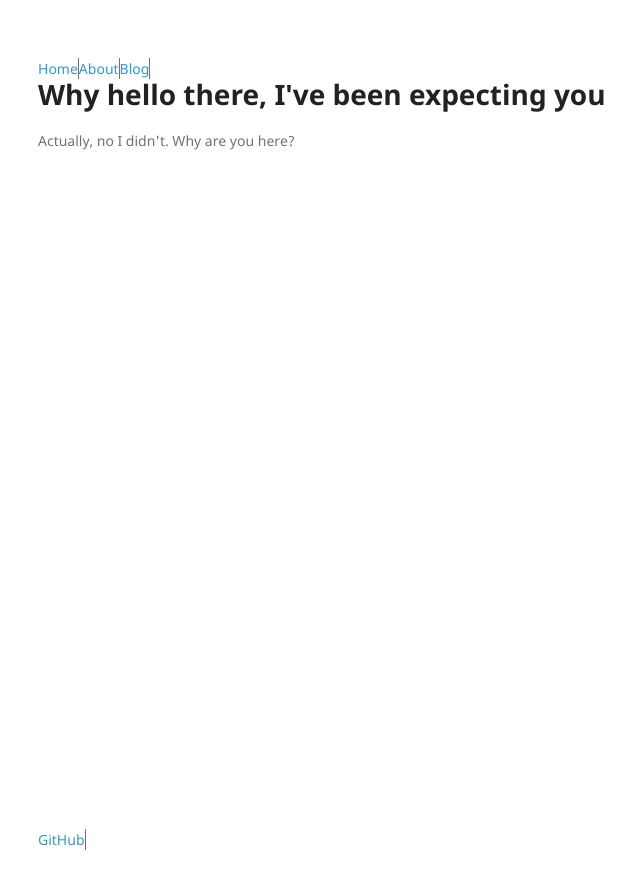
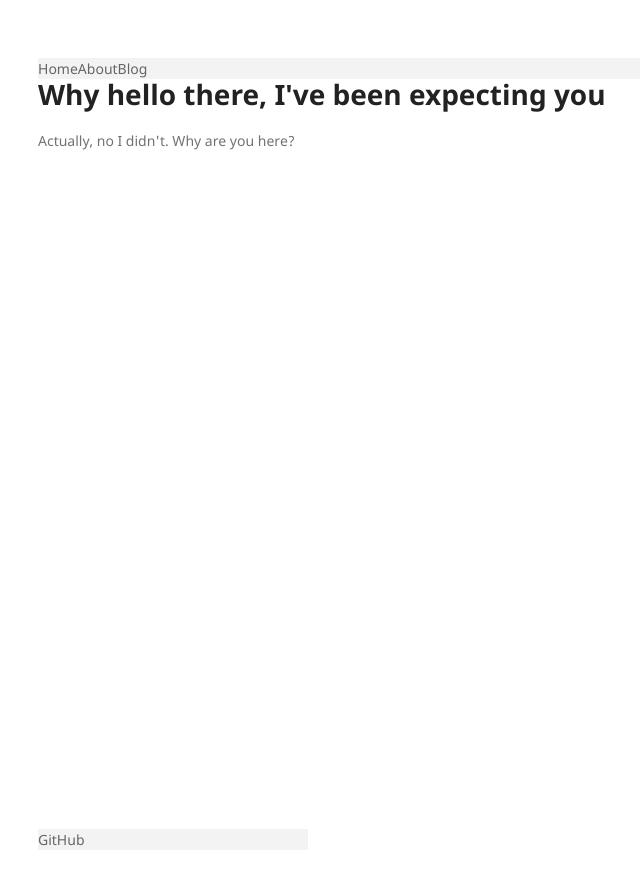
Before and after one commit to pbnjeff89/pbnjeff89.github.io, a Jekyll site: the page built from index.html, in a window 1280 px wide. Shown: the top 889 px of the page, without its empty margins (20-660 px from the left). Built offline with Jekyll 4.4.1, drawn with Linux system fonts in a browser that asks for light colours.

Commit message:
Further customized navbar/footer

```diff
--- a/assets/css/style.scss
+++ b/assets/css/style.scss
@@ -7,6 +7,7 @@ nav ul {
   list-style-type: none;
   margin: 0;
   padding: 0;
+  background-color: #f3f3f3;
   overflow: hidden;
 }
 
@@ -14,14 +15,19 @@ nav ul li {
   float: left;
 }
 
-nav ul li {
-  border-right: 1px solid;
+nav ul li a{
+  display: block;
+  color: #666;
+  text-align: center;
+  padding: 14px 16 px;
+  text-decoration: none;
 }
 
 footer ul {
   list-style-type: none;
   margin: 0;
   padding: 0;
+  background-color: #f3f3f3;
   overflow: hidden;
 }
 
@@ -29,6 +35,10 @@ footer ul li {
   float: left;
 }
 
-footer ul li {
-  border-right: 1px solid;
+footer ul li a{
+  display: block;
+  color: #666;
+  text-align: center;
+  padding: 14px 16 px;
+  text-decoration: none;
 }
```
